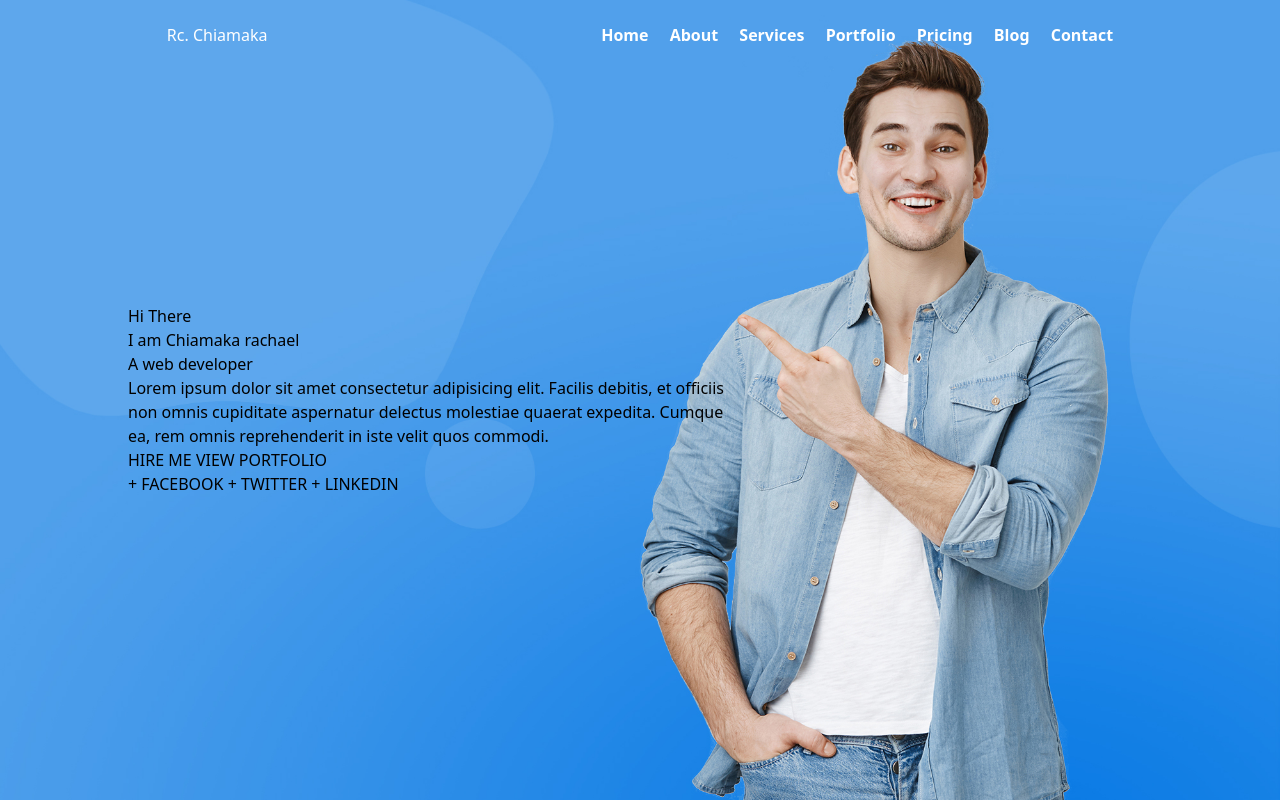
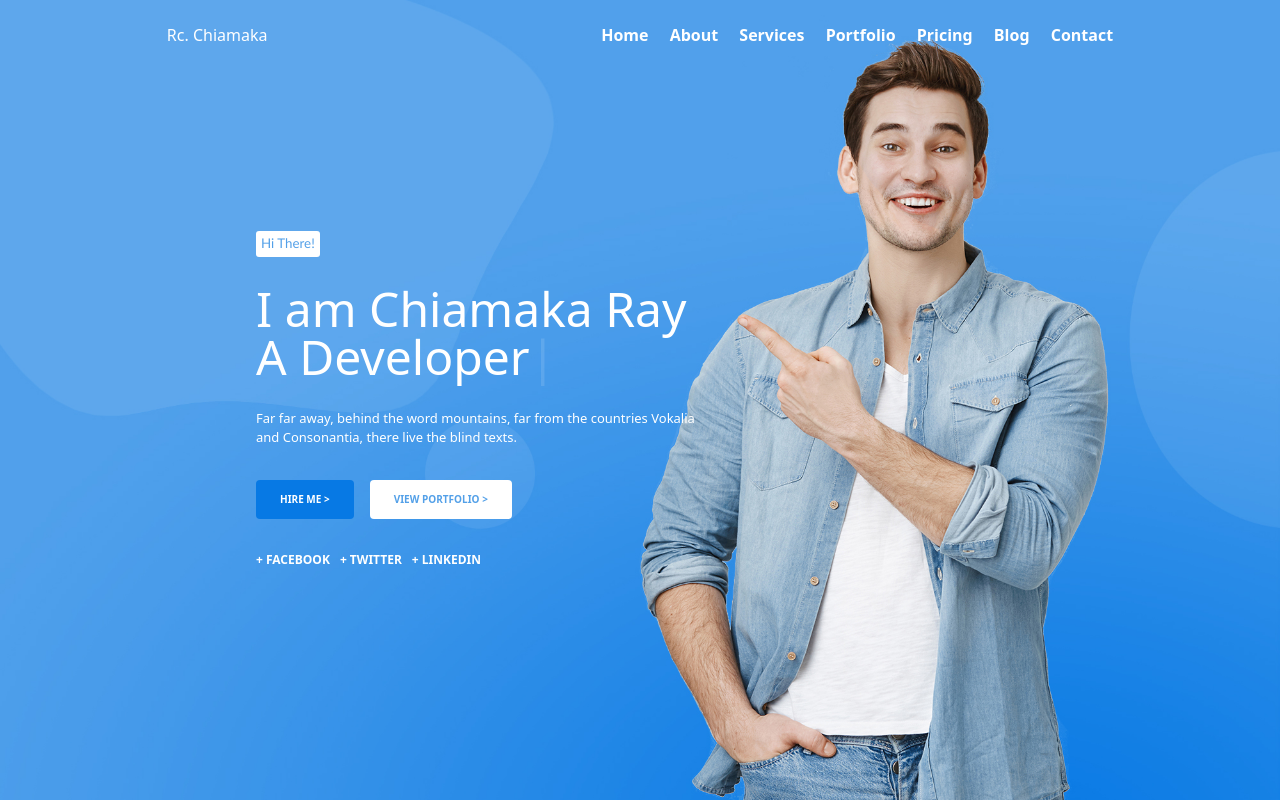
Before and after one commit to rachael444/portfolio, a plain HTML site: page index.html in a window 1280 px wide. Shown: the top 802 px of the page. Drawn offline with nearby package versions, Linux system fonts and the light colour scheme.

Commit message:
Animation/styling on hero content

```diff
--- a/index.html
+++ b/index.html
@@ -6,8 +6,10 @@
   <meta name="viewport" content="width=device-width, initial-scale=1.0">
   <title>Portfolio</title>
   <script src="https://cdn.jsdelivr.net/npm/@tailwindcss/browser@4"></script>
+  <script src="https://unpkg.com/typed.js@2.1.0/dist/typed.umd.js"></script>
   <link rel="stylesheet" href="./styles/index.css">
   <script src="./scripts/index.js" defer></script>
+
 </head>
 
 <body>
@@ -45,25 +47,33 @@
 
 
     <div class="hero-content">
-      <p>Hi There</p>
-      <h1>I am Chiamaka rachael</h1>
-      <hi>A web developer</hi>
-      <p class="bio">Lorem ipsum dolor sit amet consectetur adipisicing elit. Facilis debitis, et officiis non omnis
-        cupiditate aspernatur delectus molestiae quaerat expedita. Cumque ea, rem omnis reprehenderit in iste velit quos
-        commodi.
+      <div class="greeting">
+        <p>Hi There!</p>
+      </div>
 
+      <div class="my-7 text-5xl">
+        <h1>I am Chiamaka Ray</h1>
+        <div class="flex flex-col">
+
+          <hi><span id="element"></span>
+          </hi>
+        </div>
+
+      </div>
+
+      <p class="bio text-[13px]">Far far away, behind the word mountains, far from the countries Vokalia and
+        Consonantia, there live the blind texts.
       </p>
-      <div class="button">
-        <a href="">
-          <button>HIRE ME</button>
+      <div class="my-8 flex gap-4 text-[10px] font-bold">
+        <a href="" class="bg-[#0779E4] py-3 px-6 rounded-sm">
+          <button>HIRE ME ></button>
         </a>
 
-        <a href="#">
-          <button>VIEW PORTFOLIO</button>
+        <a href="#" class="bg-white py-3 px-6 rounded-sm text-[#53A0E8]">
+          <button>VIEW PORTFOLIO ></button>
         </a>
-
       </div>
-      <div>
+      <div class="social-icons">
         <a href="#"><span>+ FACEBOOK</span>
         </a>
         <a href="#"><span>+ TWITTER</span>
--- a/scripts/index.js
+++ b/scripts/index.js
@@ -11,3 +11,10 @@ document.addEventListener('scroll', function () {
         navelement.style.backgroundColor = 'transparent';
     }
 });
+
+var typed = new Typed('#element', {
+    strings: ['I Love to develop.', 'A web Designer', 'A Developer', 'I Love Design'],
+    typeSpeed: 75,
+    loop: true,
+    loopCount: Infinity,
+});
--- a/styles/index.css
+++ b/styles/index.css
@@ -11,7 +11,7 @@ left: 0%;
     right: 0%;
 }
 
-.nav-items{
+.nav-items {
     width: 40%;
     display: flex;
     flex-direction: row;
@@ -27,6 +27,7 @@ right: 0%;
     justify-content: space-evenly;
     align-items: center;
 }
+
 /*
 .nav-bar h4 {
 border-radius: none;
@@ -35,9 +36,9 @@ border-radius: none;
 
 
 .hero-content {
-    width: 80%;
+    width: 60%;
     margin: auto;
-
+    color: white;
 }
 
 .bio {
@@ -52,3 +53,22 @@ border-radius: none;
 .text-bold {
     font-weight: bold;
 }
+
+.hero-content .greeting {
+    background-color: white;
+    color: #53A0E8;
+    padding: 3px 5px;
+    width: fit-content;
+    font-size: smaller;
+    font-family: 'Gill Sans', 'Gill Sans MT', Calibri, 'Trebuchet MS', sans-serif;
+    border-radius: 3px;
+}
+.social-icons{
+    margin-top: 28px;
+    display: flex;
+    gap: 10px;
+}
+.social-icons a {
+    font-size: 12px;
+    font-weight: bold;
+}
```
Lines whose indentation alone changed are shown as unchanged.
